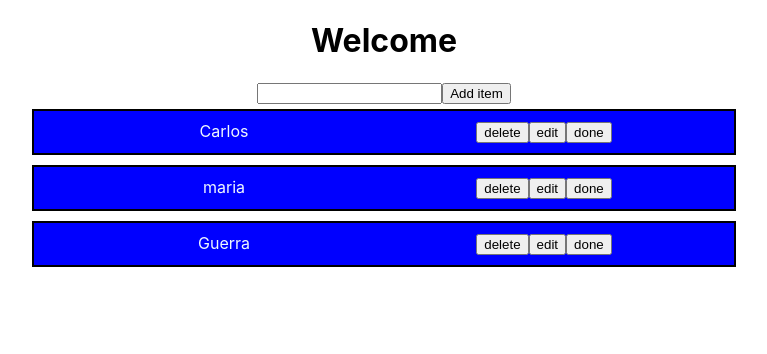
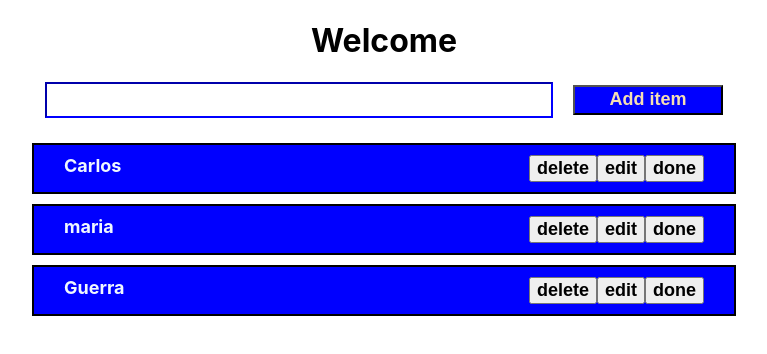
Before and after one commit to cmgpguerrracarlos/listtodo, a React (Create React App) app: page / in a window 1280 px wide. Shown: the top 354 px of the page, without its empty margins (256-1023 px from the left). Built offline with nearby package versions, Linux system fonts and the light colour scheme.

Commit message:
add event delete edit done

```diff
--- a/src/components/Form.js
+++ b/src/components/Form.js
@@ -1,4 +1,5 @@
 import React, { Component } from 'react'
+import './item.css'
 
 export default class Form extends Component {
 
@@ -17,11 +18,14 @@ export default class Form extends Component {
     onSubmitClick = (e)=>{
         e.preventDefault();
         this.props.onSub(this.state.value);
+        this.setState({
+            value:""
+        });
     }
 
     render() {
         return (
-            <div>
+            <div className="form">
                 <form onSubmit={this.onSubmitClick}>
                     <input type="text" name="name" value={this.state.value} onChange={this.handler}/>
                     <button type="submit">Add item</button>
--- a/src/components/Item.js
+++ b/src/components/Item.js
@@ -2,6 +2,19 @@ import React, { Component } from 'react'
 import './item.css';
 
 export default class Item extends Component {
+    onDelete = (e)=>{
+        e.preventDefault();
+        console.log("Se borra el elemento");
+    }
+    onEdit = (e)=>{
+        e.preventDefault();
+        console.log("Se se edita");
+    }
+    onCheck = (e)=>{
+        e.preventDefault();
+        console.log("Realizada la tarea");
+    }
+
     render() {
         return (
             <div className="item">
@@ -9,9 +22,9 @@ export default class Item extends Component {
                     {this.props.name}
                 </div>
                 <div className="button">
-                    <button >delete</button>
-                    <button>edit</button>
-                    <button>done</button>
+                    <button onClick={this.onDelete}>delete</button>
+                    <button onClick={this.onEdit}>edit</button>
+                    <button onClick={this.onCheck}>done</button>
                 </div>
             </div>
         )
--- a/src/components/item.css
+++ b/src/components/item.css
@@ -10,10 +10,41 @@
 
 .button{
     flex:1;
-    justify-self: end;
+    display: flex;
+    justify-content: flex-end;
 }
 
 .name{
-    flex:1;
-    justify-self: start;
+    flex:1.5;
+    justify-self: flex-start;
+    font-weight: bold;
+    font-size: large;
+    display: flex;
 }
+
+.form{
+    display: flex;
+    justify-content: center;
+    margin-bottom: 20px;
+}
+
+.form input{
+    border-color: blue;
+    height: 30px;
+    width: 500px;
+    font-size: large;
+}
+
+button{
+    font-weight: bold;
+    font-size: large;
+}
+
+.form button{
+    background-color: blue;
+    color:wheat;
+    height: 30px;
+    width: 150px;
+    margin-left: 20px;
+
+}
```
